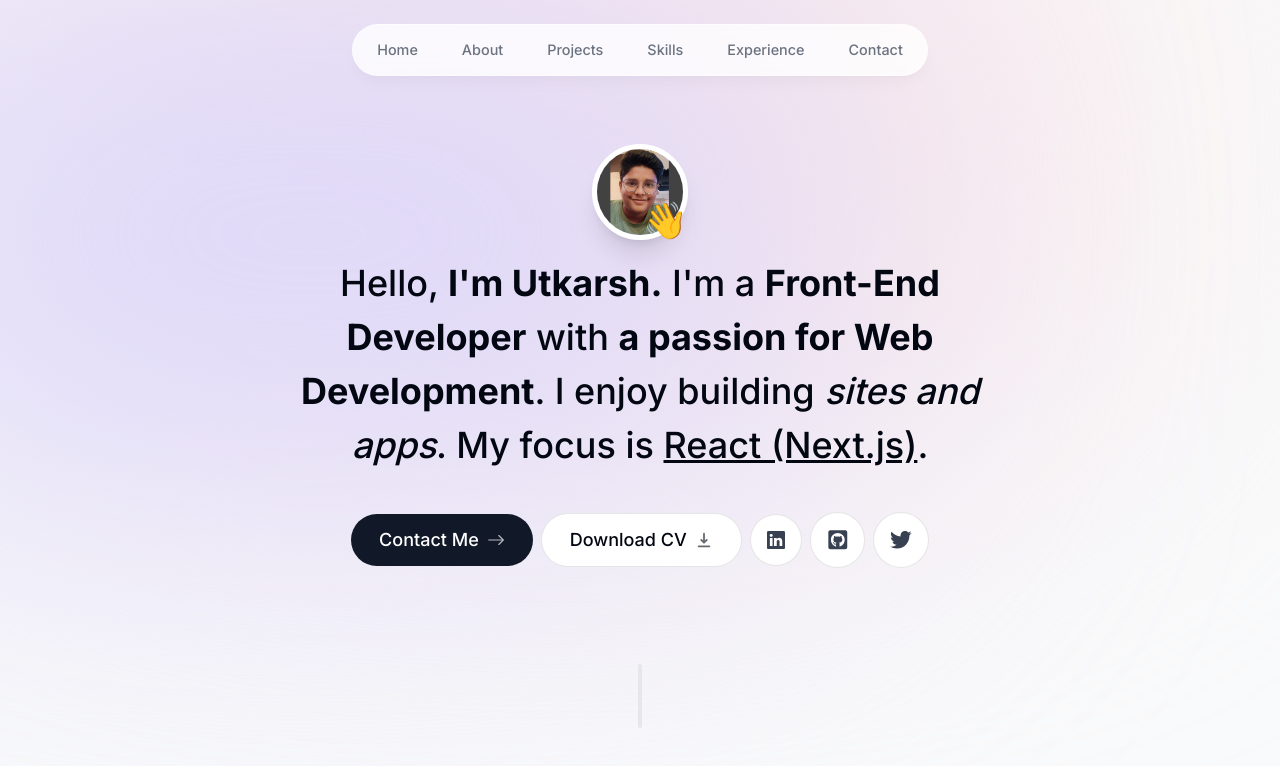
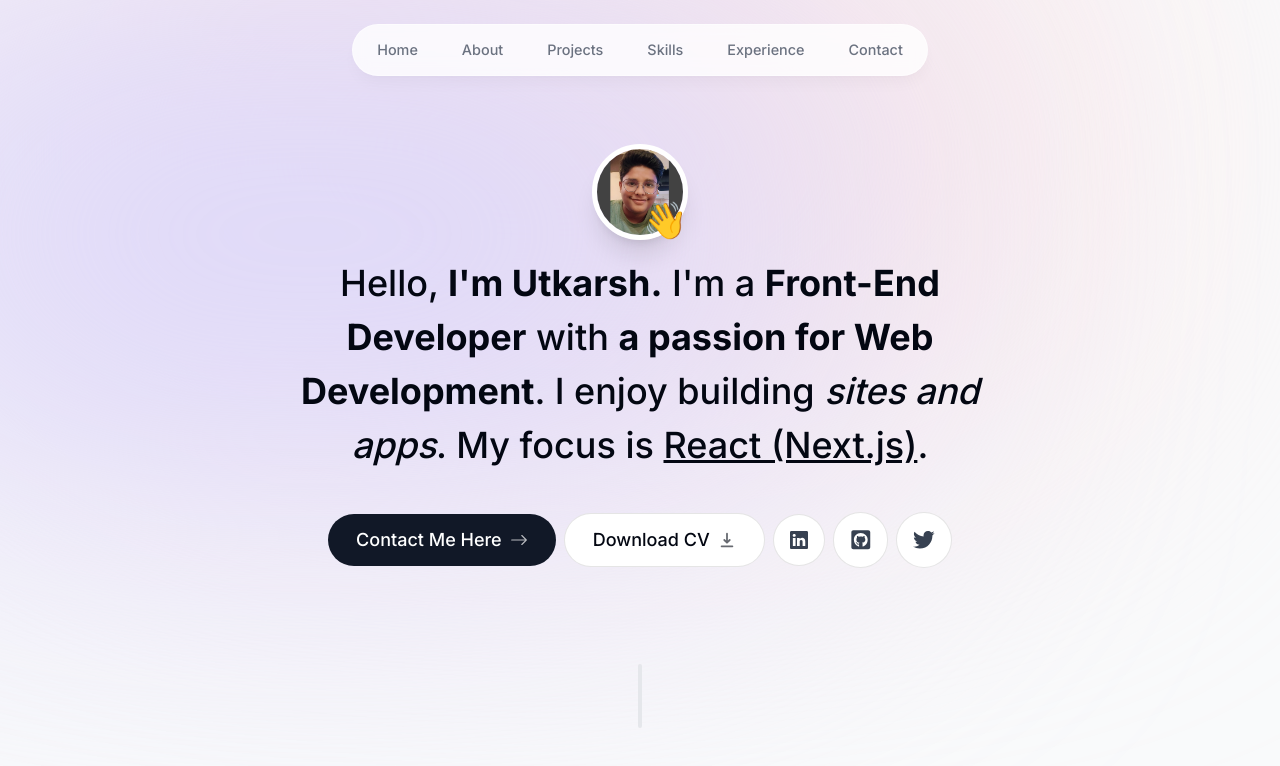
Before and after one commit to utkarshkrishna2004/portfolio, a Next.js app: page / in a window 1280 px wide. Shown: the top 766 px of the page. Built offline with nearby package versions, Linux system fonts and the light colour scheme.

Commit message:
New Commit

```diff
--- a/components/intro.tsx
+++ b/components/intro.tsx
@@ -87,7 +87,7 @@ export default function Intro() {
                   //   setTimeOfLastClick(Date.now());
                }}
             >
-               Contact Me
+               Contact Me Here
                <BsArrowRight className="transition opacity-70 group-hover:translate-x-1" />
             </Link>
 
```
